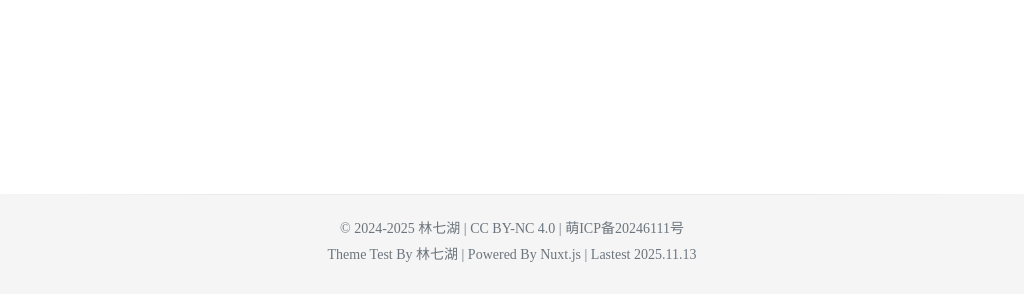
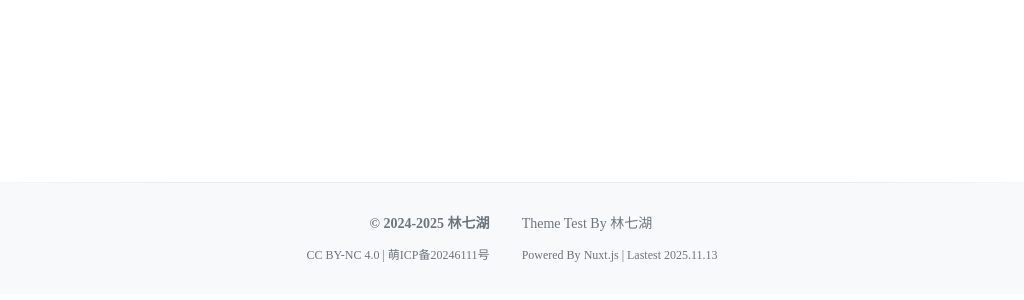
Before and after one commit to 30266-Official/New-Blog-Test, a Nuxt app: page / in a window 1280 px wide. Shown: the part 514-814 px from the top of the page, without its empty margins (128-1152 px from the left). Built offline with nearby package versions, Linux system fonts and the light colour scheme.

Commit message:
底部栏添加响应式设计

```diff
--- a/app/app.vue
+++ b/app/app.vue
@@ -1,10 +1,12 @@
 <script>
 import bottom_bar from './layouts/bottom_bar.vue'
+//import top_bar from './layouts/top_bar.vue'
 
 export default {
   name: 'App',
   components: {
-    bottom_bar
+    bottom_bar,
+    //top_bar
   }
 }
 </script>
@@ -13,5 +15,6 @@ export default {
   <NuxtLayout>
     <NuxtPage />
   </NuxtLayout>
+  <!--<top_bar />-->
   <bottom_bar />
 </template>
--- a/app/layouts/bottom_bar.vue
+++ b/app/layouts/bottom_bar.vue
@@ -14,11 +14,17 @@ export default {
 
 <template>
   <div class="app-container">
-    <footer class="footer">
-      <div class="copyright">
-        <p>© 2024-{{ currentYear }} 林七湖 | <a :href="CC4" target="_blank">CC BY-NC 4.0</a> | <a :href="ICP"
-            target="_blank">萌ICP备20246111号</a></p>
-        <p>Theme Test By 林七湖 | Powered By <a :href="NuxtLink" target="_blank">Nuxt.js</a> | Lastest 2025.11.13</p>
+    <footer class="footer" role="contentinfo">
+      <div class="footer-inner">
+        <div class="footer-left">
+          <p class="site-info">© 2024-{{ currentYear }} 林七湖</p>
+          <p class="license"><a :href="CC4" target="_blank" rel="noopener">CC BY-NC 4.0</a> | <a :href="ICP" target="_blank" rel="noopener">萌ICP备20246111号</a></p>
+        </div>
+
+        <div class="footer-right">
+          <p class="theme">Theme Test By 林七湖</p>
+          <p class="powered">Powered By <a :href="NuxtLink" target="_blank" rel="noopener">Nuxt.js</a> | Lastest 2025.11.13</p>
+        </div>
       </div>
     </footer>
   </div>
@@ -26,10 +32,10 @@ export default {
 
 <style scoped>
 .footer {
-  background-color: #f8f9fa;
-  padding: 20px 0;
-  text-align: center;
-  border-top: none;
+  --footer-bg: #f8f9fa;
+  --footer-border: #e9ecef;
+  background-color: var(--footer-bg);
+  padding: 14px 12px;
   margin-top: auto;
   position: relative;
 }
@@ -38,36 +44,78 @@ export default {
   content: '';
   position: absolute;
   top: 0;
-  left: 10%;
-  right: 10%;
+  left: 6%;
+  right: 6%;
   height: 1px;
-  background: linear-gradient(
-    90deg,
-    transparent 0%,
-    #e9ecef 20%,
-    #e9ecef 80%,
-    transparent 100%
-  );
+  background: linear-gradient(90deg, transparent 0%, var(--footer-border) 20%, var(--footer-border) 80%, transparent 100%);
 }
 
-.copyright {
-  line-height: 1.6;
-  color: #6c757d;
-  font-size: 14px;
+.footer-inner {
+  max-width: 1100px;
+  margin: 0 auto;
+  display: flex;
+  flex-direction: column;
+  gap: 6px;
+  align-items: center;
 }
 
-.copyright p {
-  margin: 4px 0;
+.footer-left,
+.footer-right {
+  color: #6c757d;
+  font-size: 13px;
+  line-height: 1.4;
+  text-align: center;
 }
 
-.copyright a {
+.footer-left a,
+.footer-right a {
   color: #6c757d;
   text-decoration: none;
 }
 
-.copyright a:hover {
+.footer-left a:hover,
+.footer-right a:hover {
   text-decoration: underline;
   color: #495057;
+}
+
+.site-info {
+  font-weight: 600;
+}
+
+.license,
+.powered {
+  font-size: 12px;
+  color: #6c757d;
+}
+
+@media (min-width: 640px) {
+  .footer-inner {
+    flex-direction: row;
+    justify-content: center;
+    align-items: center;
+    gap: 16px;
+  }
+
+  .footer-left {
+    text-align: right;
+    margin-right: 8px;
+  }
+
+  .footer-right {
+    text-align: left;
+    margin-left: 8px;
+  }
+}
+
+@media (min-width: 1024px) {
+  .footer {
+    padding: 18px 12px;
+  }
+
+  .footer-left, .footer-right {
+    font-size: 14px;
+  }
 }
 
 .app-container {
@@ -75,13 +123,4 @@ export default {
   display: flex;
   flex-direction: column;
 }
-
-.main-content {
-  flex: 1;
-}
-
-.footer {
-  height: 60px;
-  background-color: #f5f5f5;
-}
 </style>
--- /dev/null
+++ b/app/layouts/top_bar.vue
@@ -0,0 +1,76 @@
+<template>
+  <div class="layout">
+    <header class="header">
+      <div class="header-content">
+        <h1 class="site-title">我的网站</h1>
+      </div>
+    </header>
+
+    <!-- 主要内容 -->
+    <main class="main-content">
+      <slot />
+    </main>
+  </div>
+</template>
+
+<style scoped>
+.layout {
+  min-height: 100vh;
+  display: flex;
+  flex-direction: column;
+}
+
+.header {
+  background-color: #f8f9fa;
+  padding: 15px 0;
+  border-bottom: 1px solid #e9ecef;
+  position: sticky;
+  top: 0;
+  z-index: 100;
+  width: 100%;
+}
+
+.header-content {
+  max-width: 1200px;
+  margin: 0 auto;
+  padding: 0 20px;
+  display: flex;
+  align-items: center;
+}
+
+.site-title {
+  font-size: 1.5rem;
+  font-weight: bold;
+  color: #333;
+  margin: 0;
+}
+
+.main-content {
+  flex: 1;
+  width: 100%;
+}
+
+@media (max-width: 768px) {
+  .header {
+    padding: 12px 0;
+  }
+
+  .site-title {
+    font-size: 1.3rem;
+  }
+}
+
+@media (max-width: 480px) {
+  .header {
+    padding: 10px 0;
+  }
+
+  .site-title {
+    font-size: 1.1rem;
+  }
+
+  .header-content {
+    padding: 0 15px;
+  }
+}
+</style>
```
